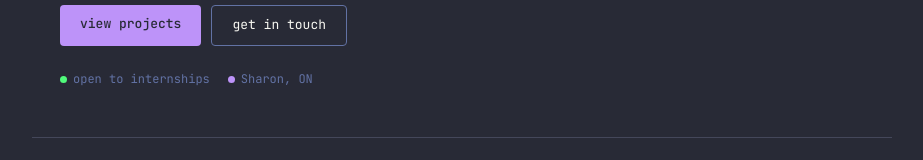
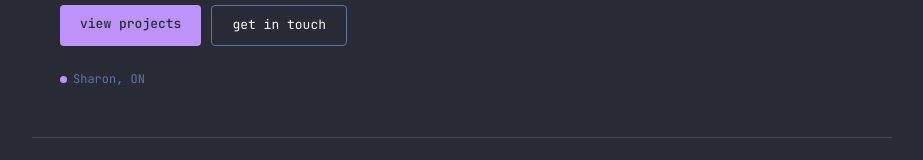
Before and after one commit to Noah-Dimitriadis/portfolio-site, a React (Vite) app: page / in a window 1280 px wide. Shown: the part 388-548 px from the top of the page, without its empty margins (178-1101 px from the left). Built offline with nearby package versions, Linux system fonts and the light colour scheme.

Commit message:
remove open to internships

```diff
--- a/src/App.jsx
+++ b/src/App.jsx
@@ -139,10 +139,6 @@ function Hero() {
         </div>
 
         <div className={styles.statusRow}>
-          <span className={styles.statusItem}>
-            <span className={`${styles.dot} ${styles.dotGreen}`} />
-            open to internships
-          </span>
           <span className={styles.statusItem}>
             <span className={`${styles.dot} ${styles.dotPurple}`} />
             Sharon, ON
```
